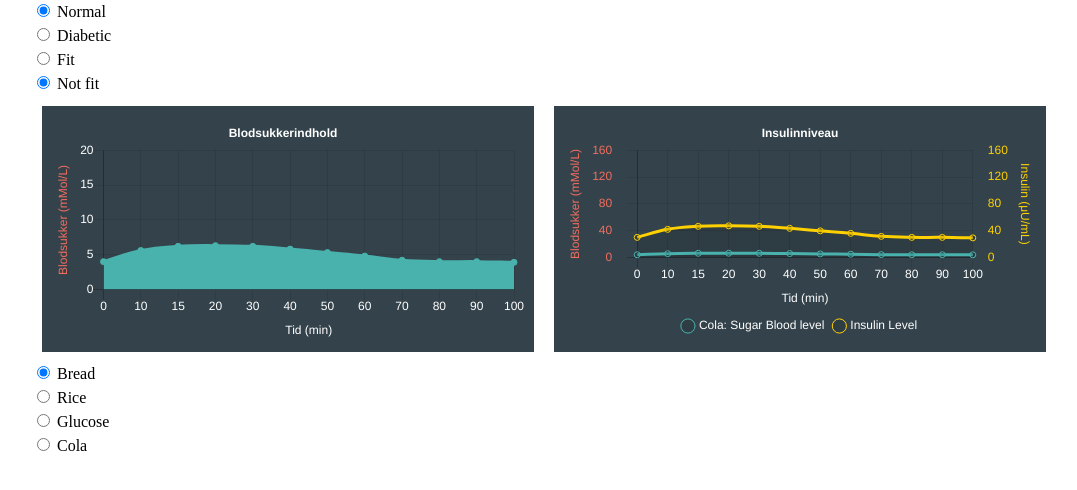
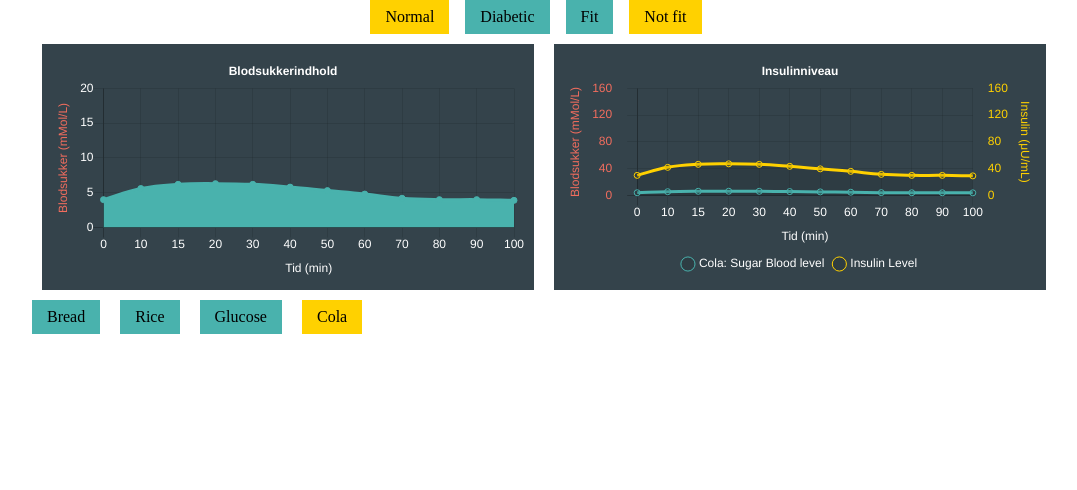
Before and after one commit to valentinilas/sim-bloodsugar, a website built with webpack: page src/index.html in a window 1280 px wide. Shown: the whole page, without its empty margins (96-1173 px from the left). Built offline with nearby package versions, Linux system fonts and the light colour scheme.

Commit message:
added button colors

```diff
--- a/src/index.html
+++ b/src/index.html
@@ -10,33 +10,37 @@
 <body>
     <div id="app">
         <div class="app-content">
+            <div class="top-controls">
+
+
                 <div class="person-type-controls">
                     <!--  -->
-                <div>
+
                     <input type="radio" id="person-normal" name="person" value="person-normal" checked>
-                    <label for="person-normal">Normal</label>
-                </div>
+                    <label class="btn" for="person-normal">Normal</label>
+
                     <!--  -->
                     <!--  -->
-                <div>
+
                     <input type="radio" id="person-diabetic" name="person" value="person-diabetic">
-                    <label for="person-diabetic">Diabetic</label>
-                </div>
+                    <label class="btn" for="person-diabetic">Diabetic</label>
+
                     <!--  -->
                 </div>
                 <div class="person-fitness-level-controls">
                     <!--  -->
-                <div>
+
                     <input type="radio" id="person-fit" name="person-fitness" value="person-fit">
-                    <label for="person-fit">Fit</label>
-                </div>
+                    <label class="btn" for="person-fit">Fit</label>
+
                     <!--  -->
                     <!--  -->
-                <div>
+
                     <input type="radio" id="person-not-fit" name="person-fitness" value="person-not-fit" checked>
-                    <label for="person-not-fit">Not fit</label>
+                    <label class="btn" for="person-not-fit">Not fit</label>
+
+                    <!--  -->
                 </div>
-                <!--  -->
             </div>
             <div class="charts">
                 <div class="charts__bloodsugar">
@@ -49,28 +53,28 @@
             <div id="controls" class="controls">
                 <div class="controls__foods">
                     <!--  -->
-                    <div>
-                        <input type="radio" id="input-bread" name="inputs-food" value="2" data-name="Bread" checked>
-                        <label for="input-bread">Bread</label>
-                    </div>
+
+                    <input type="radio" id="input-bread" name="inputs-food" value="2" data-name="Bread">
+                    <label class="btn" for="input-bread">Bread</label>
+
                     <!--  -->
                     <!--  -->
-                    <div>
+
                     <input type="radio" id="input-rice" name="inputs-food" data-name="Rice" value="0">
-                        <label for="input-rice">Rice</label>
-                    </div>
+                    <label class="btn" for="input-rice">Rice</label>
+
                     <!--  -->
                     <!--  -->
-                    <div>
+
                     <input type="radio" id="input-glucose" name="inputs-food" data-name="Glucose" value="3">
-                        <label for="input-glucose">Glucose</label>
-                    </div>
+                    <label class="btn" for="input-glucose">Glucose</label>
+
                     <!--  -->
                     <!--  -->
-                    <div>
-                        <input type="radio" id="input-cola" name="inputs-food" data-name="Cola" value="1">
-                        <label for="input-cola">Cola</label>
-                    </div>
+
+                    <input type="radio" id="input-cola" name="inputs-food" data-name="Cola" value="1" checked>
+                    <label class="btn" for="input-cola">Cola</label>
+
                     <!--  -->
                 </div>
                 <div class="controls__fitness"></div>
--- /dev/null
+++ b/src/styles/buttons.scss
@@ -0,0 +1,22 @@
+.btn {
+    display: inline-block;
+    padding: 5px 15px;
+    background-color: #49b2ad;
+    cursor: pointer;
+    user-select: none;
+    margin-right: 1rem;
+    font-size: 1rem;
+}
+
+input {
+    display: none;
+}
+
+input:checked+label {
+    background-color: #ffd100;
+}
+
+input:disabled+label {
+    color: #ccc;
+    background-color: #f5f5f5;
+}
--- a/src/styles/main.scss
+++ b/src/styles/main.scss
@@ -3,3 +3,5 @@
 @import './app-content.scss';
 @import './app-background.scss';
 @import './charts-container.scss';
+@import './buttons.scss';
+@import './top-controls.scss';
--- /dev/null
+++ b/src/styles/top-controls.scss
@@ -0,0 +1,7 @@
+.top-controls {
+    display: flex;
+    flex-direction: row;
+    align-items: center;
+    justify-content: center;
+    font-size: 0;
+}
```
Lines whose indentation alone changed are shown as unchanged.
